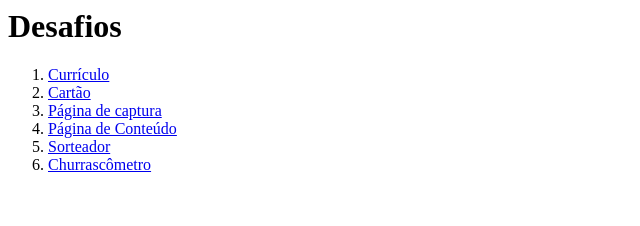
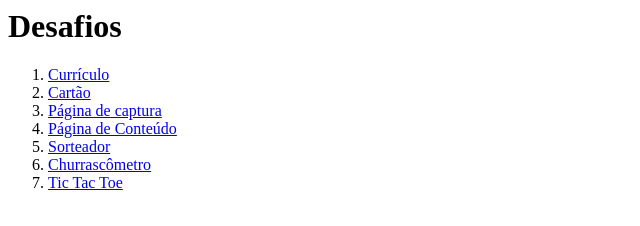
Before and after one commit to Jops-Garcia/WEBLittleProjects, a plain HTML site: page index.html in a window 1280 px wide. Shown: the whole page, without its empty margins (0-640 px from the left). Drawn offline with Linux system fonts and the light colour scheme.

Commit message:
add tic tac toe

```diff
--- a/index.html
+++ b/index.html
@@ -10,6 +10,7 @@
             <li><a href="./modulo6-2">Página de Conteúdo</a></li>
             <li><a href="./modulo12">Sorteador</a></li>
             <li><a href="./modulo13">Churrascômetro</a></li>
+            <li><a href="./modulo13">Tic Tac Toe</a></li>
         </ol>
     </body>
 </html>
```
